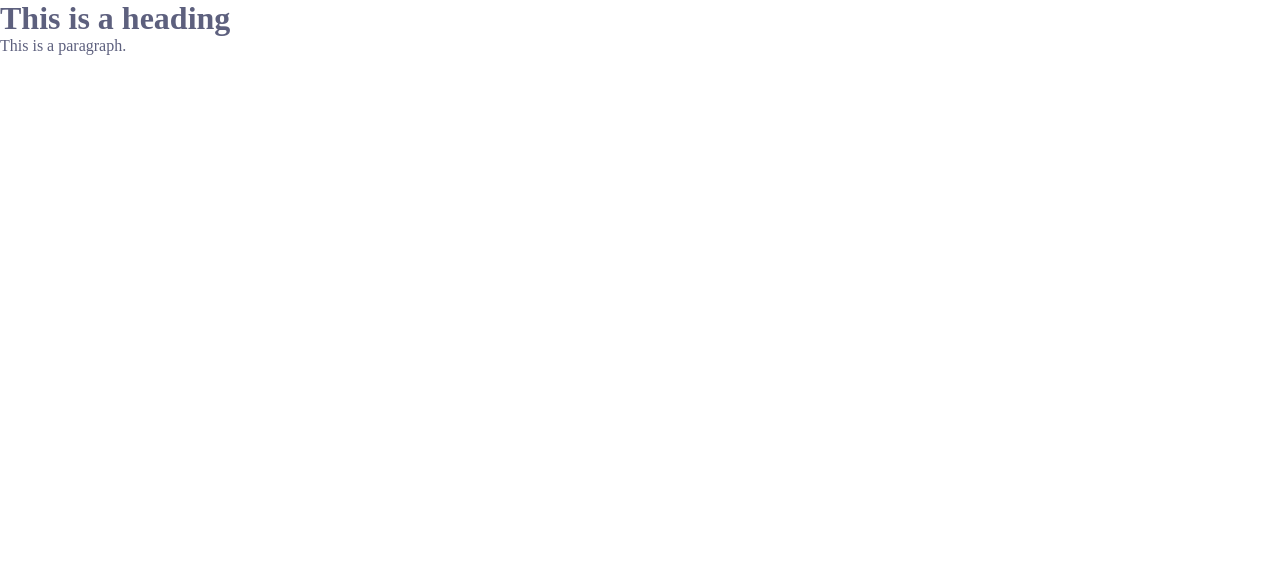
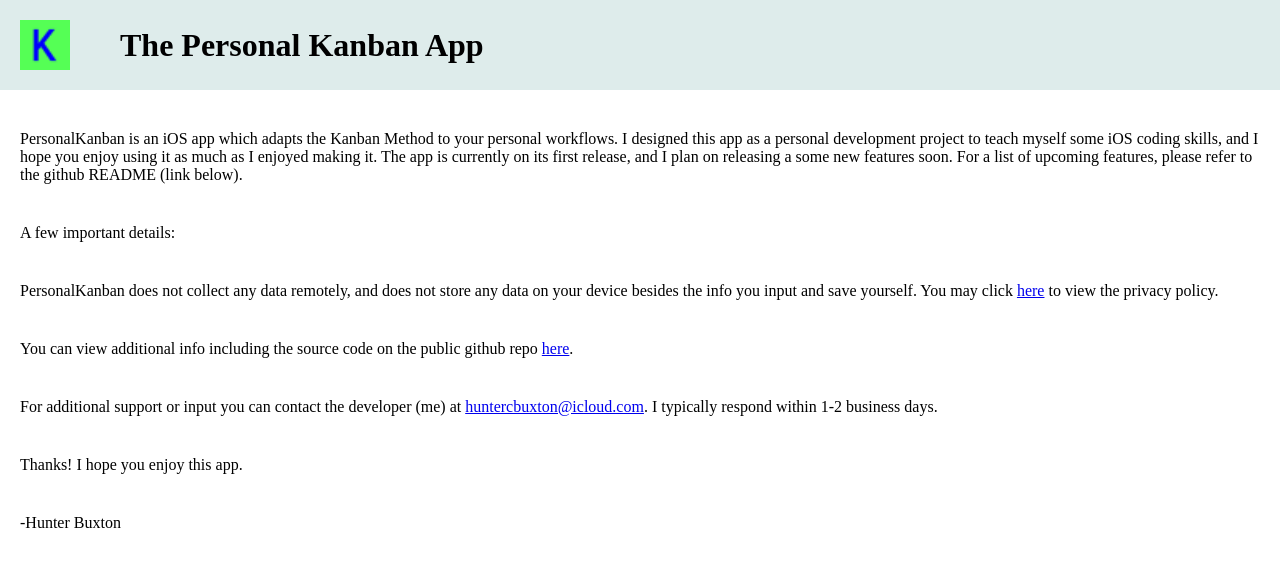
Before and after one commit to huntercbuxton/personalkanbanapp-website, a PHP site: page / in a window 1280 px wide. Shown: the top 567 px of the page. Run offline with PHP 8.4, Linux system fonts and the light colour scheme.

Commit message:
a rough draft of the Privacy Policy and Support pages

```diff
--- a/index.php
+++ b/index.php
@@ -13,8 +13,20 @@
 
 <body>
 
-<h1>This is a heading</h1>
-<p>This is a paragraph.</p>
+<header>
+<img src="/img/favicon-32x32.png">
+<h1>The Personal Kanban App</h1>
+</header>
+
+<section>
+    <p>PersonalKanban is an iOS app which adapts the Kanban Method to your personal workflows. I designed this app as a personal development project to teach myself some iOS coding skills, and I hope you enjoy using it as much as I enjoyed making it. The app is currently on its first release, and I plan on releasing a some new features soon. For a list of upcoming features, please refer to the github README (link below).</p>
+    <p>A few important details:</p>
+    <p>PersonalKanban does not collect any data remotely, and does not store any data on your device besides the info you input and save yourself. You may click <a href="PrivacyPolicy.php">here</a> to view the privacy policy.</p>
+    <p>You can view additional info including the source code on the public github repo <a href="https://github.com/huntercbuxton/PersonalKanbanApp">here</a>.</p>
+    <p>For additional support or input you can contact the developer (me) at <a href = "mailto: huntercbuxton@icloud.com">huntercbuxton@icloud.com</a>.  I typically respond within 1-2 business days.</p>
+    <p>Thanks! I hope you enjoy this app.</p>
+    <p>-Hunter Buxton</p>
+</section>
 
 </body>
 </html>
--- a/styles.css
+++ b/styles.css
@@ -2,5 +2,28 @@
 	margin: 0;
 	padding: 0;
 	box-sizing: border-box;
-	color: #5D607E
+	/* color: #5D607E; */
 }
+
+header {
+	background-color: #DEECEB;
+	padding: 20px;
+	display: flex;
+	align-items: center;
+}
+
+header img {
+	height: 50px;
+}
+
+header h1 {
+	padding-left: 50px;
+}
+
+section {
+	padding: 20px 0;
+}
+
+p {
+	padding: 20px;
+}
```
Also changed, not shown: 1 other file.
